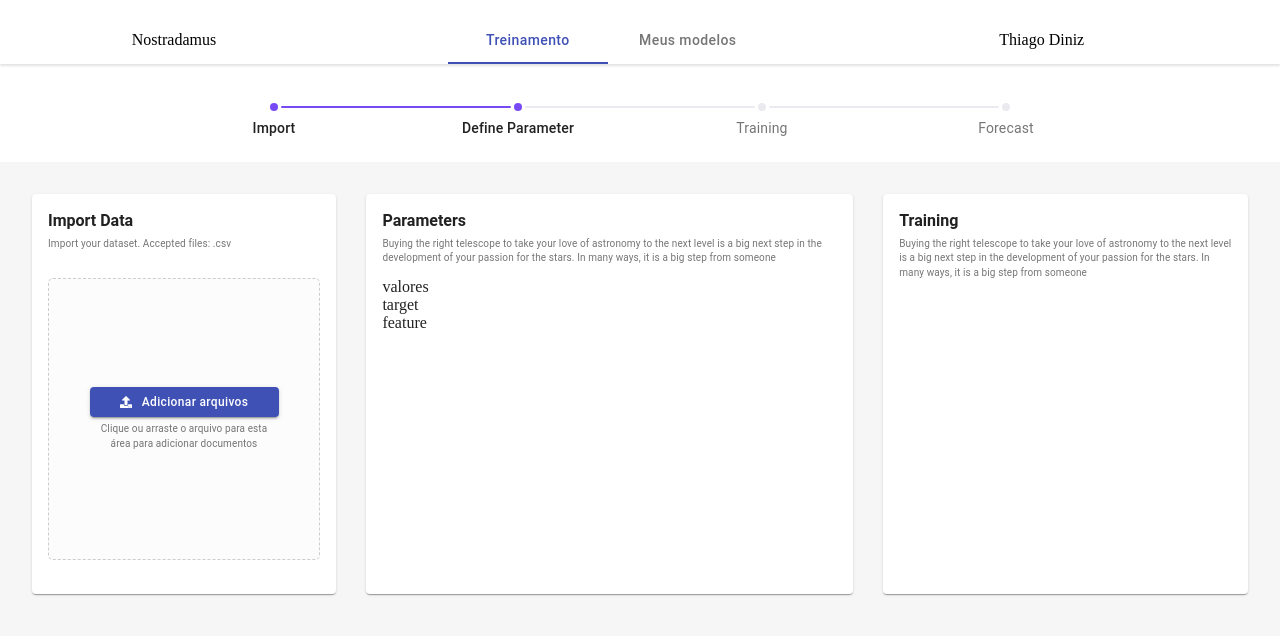
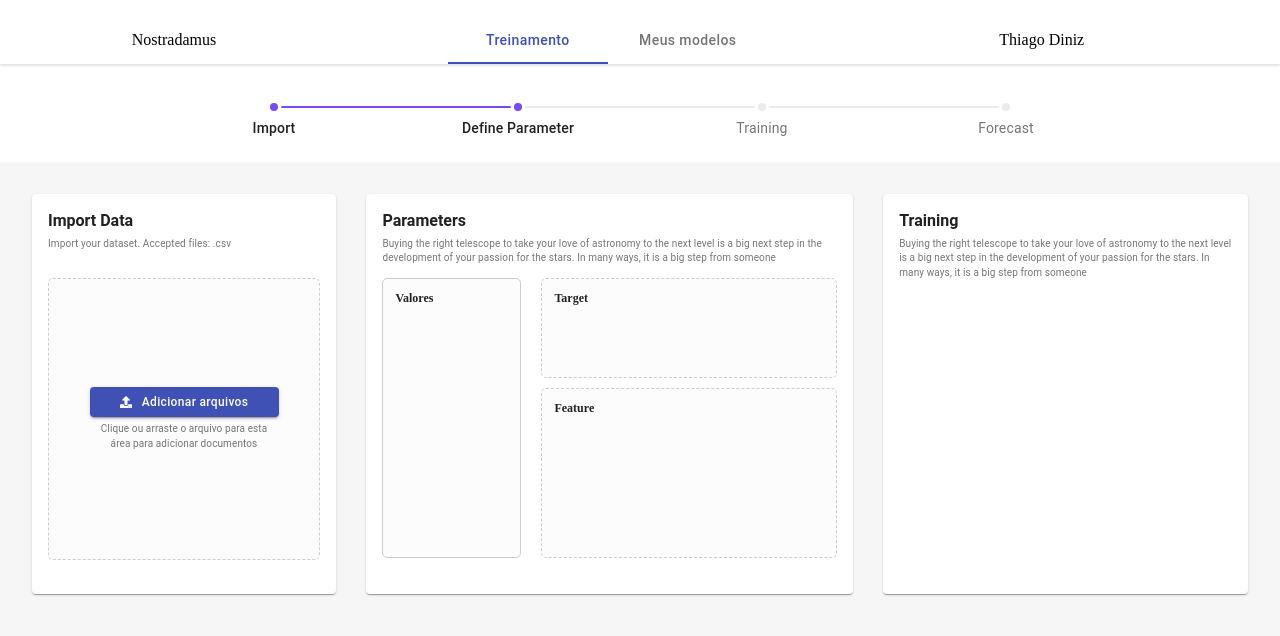
Before and after one commit to thiagoodiniz/nostradamus, a React (Create React App) app: page /trainings in a window 1280 px wide. Shown: the top 636 px of the page. Built offline with nearby package versions, Linux system fonts and the light colour scheme.

Commit message:
styling ParametersContent card

```diff
--- a/src/components/Trainings/Contents/ParametersContent.js
+++ b/src/components/Trainings/Contents/ParametersContent.js
@@ -7,13 +7,38 @@ const useStyles = () => ({
     },
     parametersContainer: {
         height: '70%',
-        // backgroundColor: '#fcfcfc',
-        // border: '1px dashed #cdcdcd',
-        // borderRadius: '5px',
-        // display: 'flex',
-        // alignItems: 'center',
-        // justifyContent: 'center',
-        // marginTop: '2em'
+        display: 'flex',
+        justifyContent: 'space-between',
+    },
+    borderDashed: {
+        backgroundColor: '#fcfcfc',
+        border: '1px dashed #cdcdcd',
+        borderRadius: '5px',
+        '& > div':{
+            padding: '12px',
+            fontSize: '12px',
+            '& > .title': {
+                fontWeight: 'bold'
+            }
+        }
+    },
+    values: {
+        width: '30%',
+        border: '1px solid #cdcdcd',
+    },
+
+    nestedContainer: {
+        display: 'flex',
+        flexDirection: 'column',
+        justifyContent: 'space-between',
+        height: '100%',
+        width: '65%',
+    },
+    target: {
+        height: '35%',
+    },
+    feature: {
+        height: '60%',
     }
 
 });
@@ -34,14 +59,26 @@ class ParametersContent extends Component{
                 </div>
 
                 <section className={ classes.parametersContainer }>
-                    <div>
-                        valores
+                    <div className={`${classes.borderDashed} ${classes.values}`}>
+                        <div>
+                            <span className="title">Valores</span>
+                        </div>
                     </div>
 
-                    <div>
-                        <div>target</div>
-                        <div>feature</div>
+                    <div className={ classes.nestedContainer }>
+                        <div className={`${classes.borderDashed} ${classes.target}`}>
+                            <div>
+                                <span className="title">Target</span>
+                            </div>
+                        </div>
+
+                        <div className={`${classes.borderDashed} ${classes.feature}`}>
+                            <div>
+                                <span className="title">Feature</span>
+                            </div>
+                        </div>
                     </div>
+
                 </section>
 
             </CardContent>
```
